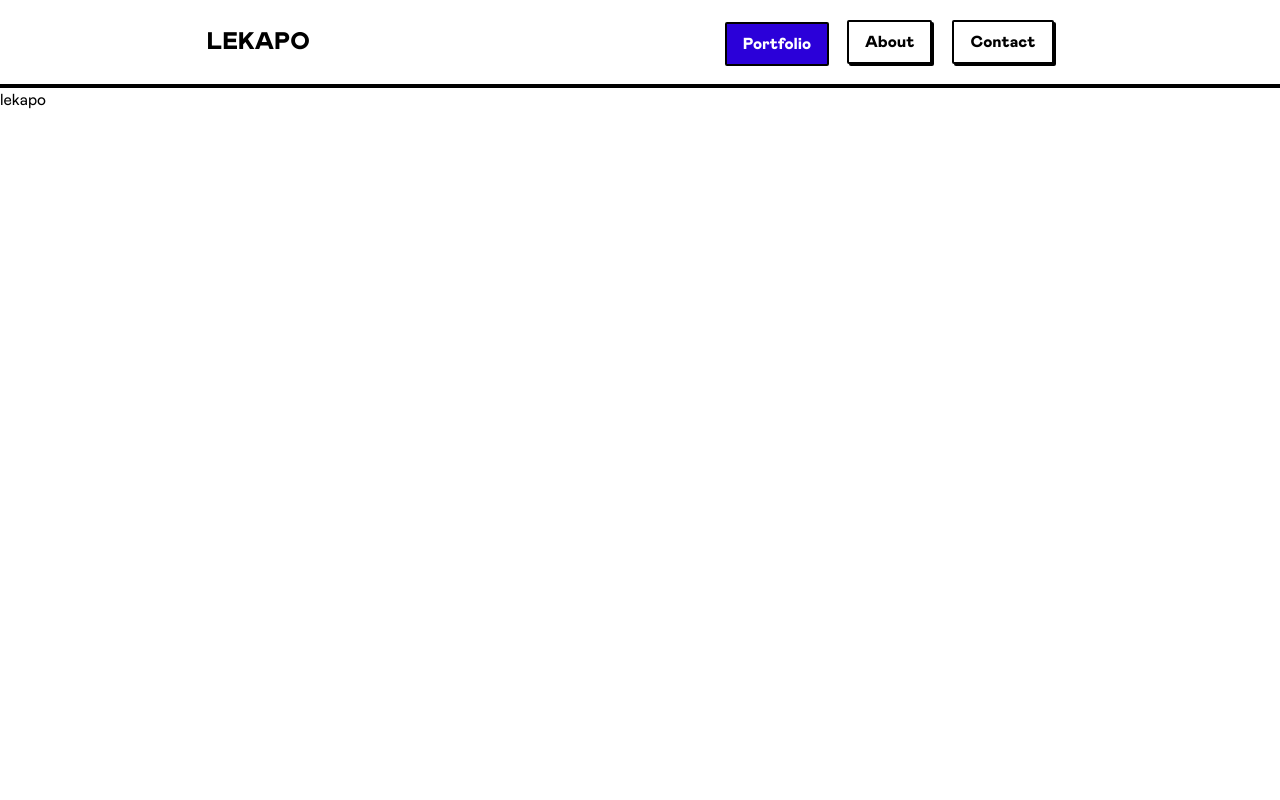
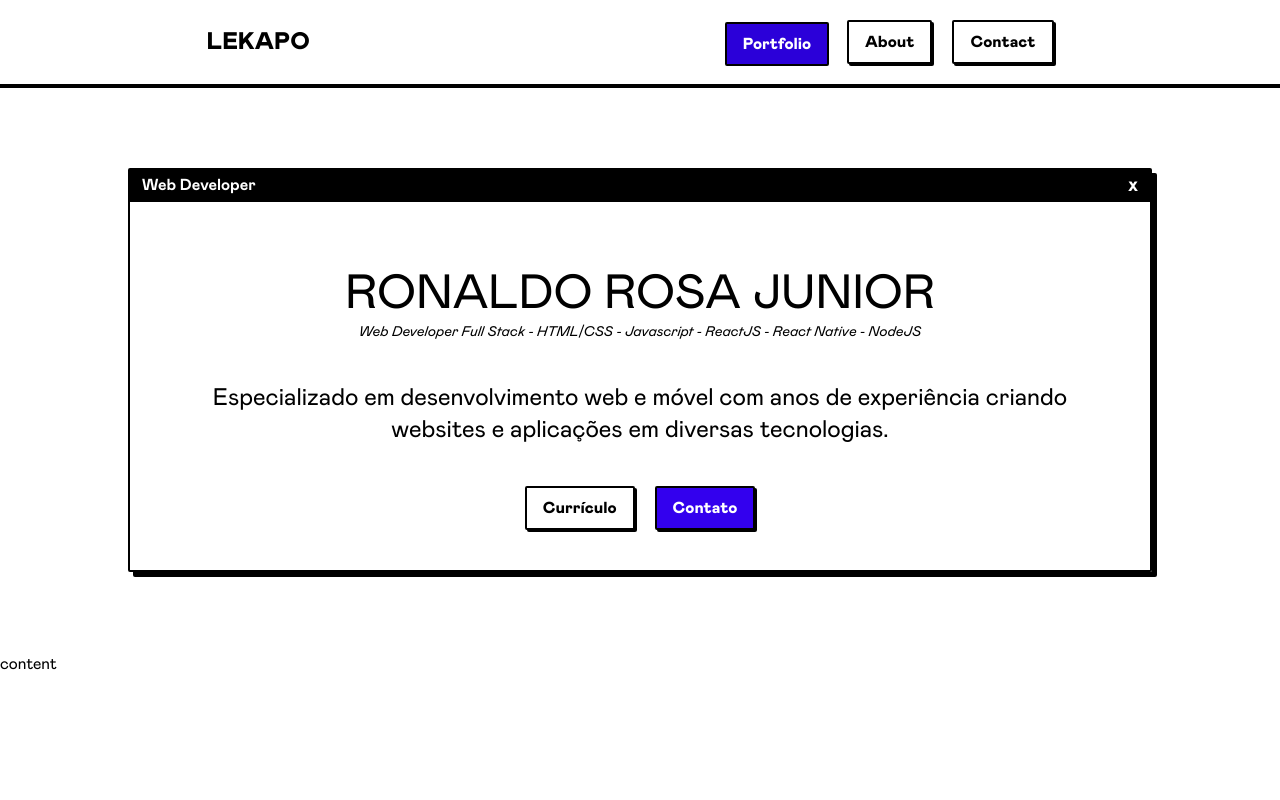
Before and after one commit to Lekapo/lekapo-cv, a Next.js app: page / in a window 1280 px wide. Shown: the top 800 px of the page. Built offline with nearby package versions, Linux system fonts and the light colour scheme.

Commit message:
adjustments

```diff
--- a/app/layout.js
+++ b/app/layout.js
@@ -1,6 +1,6 @@
 import './globals.css'
 import { Inter } from 'next/font/google'
-import { Navigation } from '@/components'
+import { Navigation} from '@/components'
 
 const inter = Inter({ subsets: ['latin'] })
 
--- a/app/lekapo/page.js
+++ /dev/null
@@ -1,6 +0,0 @@
-
-export default function Test() {
-    return(
-        <h1>test</h1>
-    )
-}
--- a/app/page.js
+++ /dev/null
@@ -1,6 +0,0 @@
-
-export default function Home() {
-  return (
-    <h1>lekapo</h1>
-  )
-}
```
